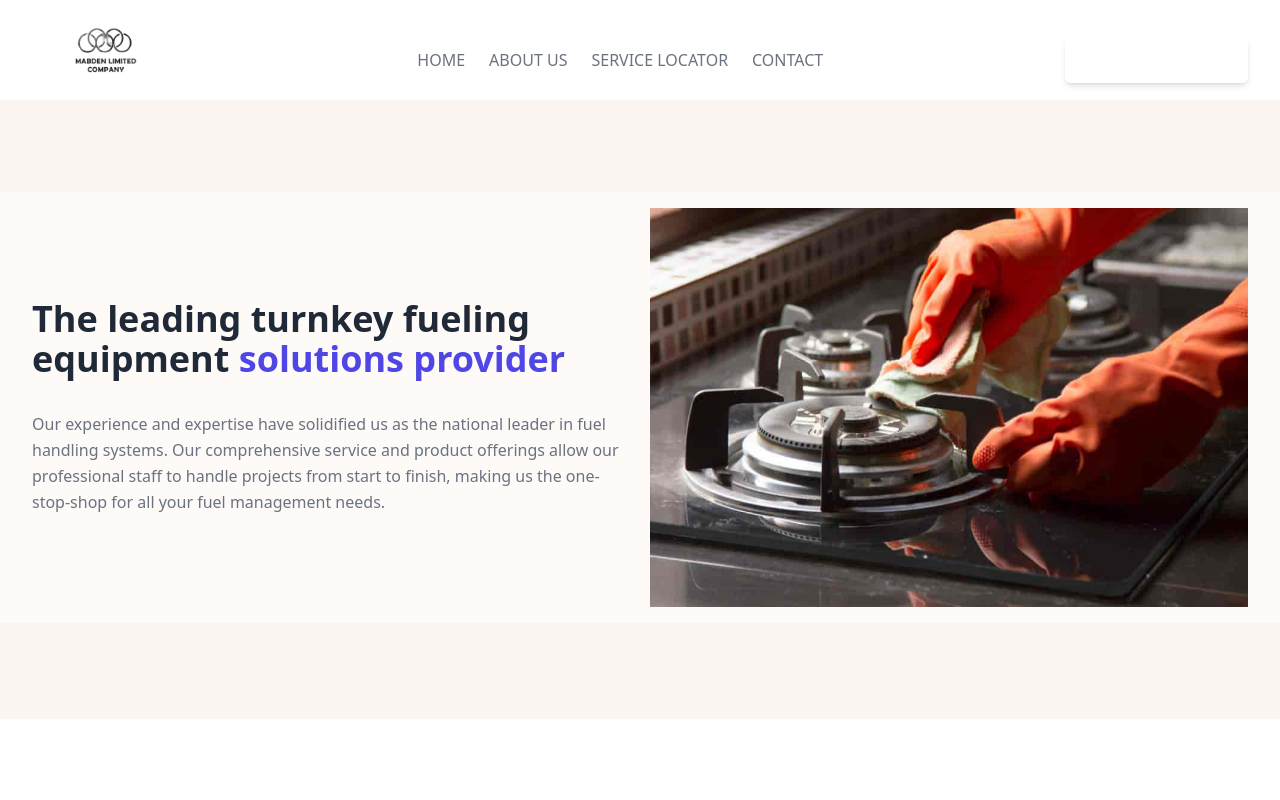
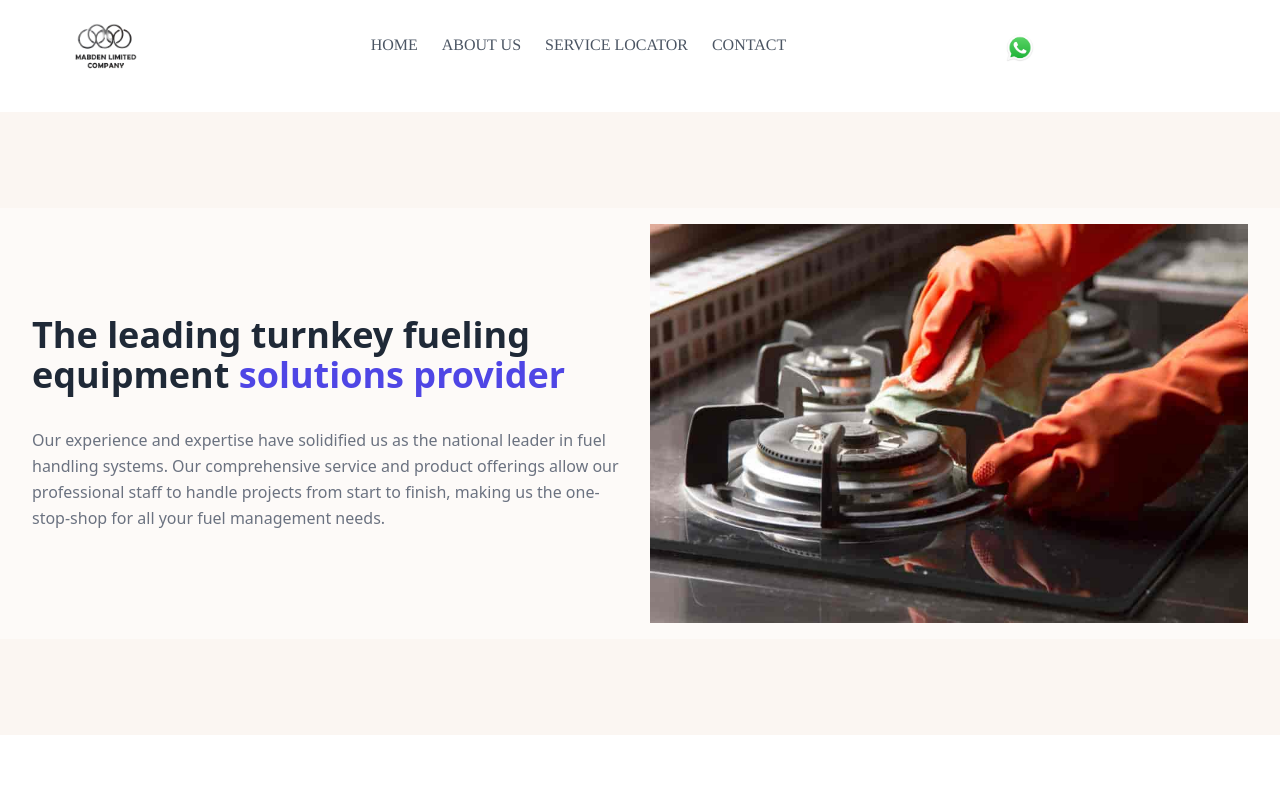
Before and after one commit to olatunde1/gasProject, a React (Create React App) app: page / in a window 1280 px wide. Shown: the top 800 px of the page. Built offline with nearby package versions, Linux system fonts and the light colour scheme.

Commit message:
update on the navbar

```diff
--- a/src/components/Hero.jsx
+++ b/src/components/Hero.jsx
@@ -8,7 +8,7 @@ import Slide from 'react-reveal/Slide';
 export default function Hero ()  {
     return (
         <div className='hero'>
-        <section className="cta-sec relative max-w-screen-xl mx-auto py-4 px-4 sm:px-8 mt-36">
+        <section className="cta-sec relative max-w-screen-xl mx-auto py-4 px-4 sm:px-8 mt-12">
             <div className="absolute top-0 left-0 w-full h-full bg-white opacity-40"></div>
             <div className="relative z-0 gap-5 items-center lg:flex">
             <Bounce left cascade>
--- a/src/components/Nav.jsx
+++ b/src/components/Nav.jsx
@@ -1,27 +1,45 @@
-import React from 'react'
-import { useState } from 'react';
+import { useEffect, useRef, useState } from 'react';
 import logo from '../images/logo.png';
+import whatssap from '../images/WhatsApp_icon.png'
 import '../index.css';
 
 
-
-export default function Nav () {
+export default function Nav ()  {
 
   const [state, setState] = useState(false)
+  const navRef = useRef()
 
   // Replace javascript:void(0) path with your path
   const navigation = [
-      { title: "HOME", path: 'Hero' },
-      { title: "ABOUT US", path: "" },
-      { title: "SERVICE LOCATOR", path: "" },
-      { title: "CONTACT",path:'Contact'}
+      { title: "HOME", path: "" },
+      { title: "ABOUT US", path: "javascript:void(0)" },
+      { title: "SERVICE LOCATOR", path: "javascript:void(0)" },
+      { title: "CONTACT", path: "javascript:void(0)" },
+
   ]
+  useEffect(() => {
+
+      const body = document.body
+
+      // Disable scrolling
+      const customBodyStyle = ["overflow-hidden", "lg:overflow-visible"]
+      if (state) body.classList.add(...customBodyStyle)
+      // Enable scrolling
+      else body.classList.remove(...customBodyStyle)
+
+      // Sticky strick
+      const customStyle = ["sticky-nav", "fixed", "border-b"]
+      window.onscroll = () => {
+          if (window.scrollY > 80) navRef.current.classList.add(...customStyle)
+          else navRef.current.classList.remove(...customStyle)
+      }
+    }, [state])
+
 
   return (
-        <>
-        <header className='wrap relative'>
-        <nav className="items-center pt-5 px-4 mx-auto max-w-screen-xl sm:px-8 md:flex md:space-x-6">
-            <div className="flex justify-between">
+      <nav ref={navRef} className="wrap bg-white w-full top-0 z-20">
+          <div className="items-center px-4 max-w-screen-xl mx-auto lg:flex lg:px-8">
+              <div className="flex items-center justify-between py-3 lg:py-4 lg:block">
                     <a href="javascript:void(0)">
                         <img
                             src={logo}
@@ -30,43 +48,55 @@ export default function Nav () {
                             alt="Float UI logo"
                         />
                     </a>
-                <button className="text-gray-500 outline-none md:hidden"
+                  <div className="lg:hidden">
+                      <button className="text-gray-700 outline-none p-2 rounded-md focus:border-gray-400 focus:border"
                           onClick={() => setState(!state)}
                       >
                           {
                               state ? (
-                            <svg xmlns="http://www.w3.org/2000/svg" className="h-6 w-6" fill="none" viewBox="0 0 24 24" stroke="currentColor">
-                                <path strokeLinecap="round" strokeLinejoin="round" strokeWidth={2} d="M6 18L18 6M6 6l12 12" />
+                                  <svg xmlns="http://www.w3.org/2000/svg" className="h-6 w-6" viewBox="0 0 20 20" fill="currentColor">
+                                      <path fillRule="evenodd" d="M4.293 4.293a1 1 0 011.414 0L10 8.586l4.293-4.293a1 1 0 111.414 1.414L11.414 10l4.293 4.293a1 1 0 01-1.414 1.414L10 11.414l-4.293 4.293a1 1 0 01-1.414-1.414L8.586 10 4.293 5.707a1 1 0 010-1.414z" clipRule="evenodd" />
                                   </svg>
                               ) : (
-
                                   <svg xmlns="http://www.w3.org/2000/svg" className="h-6 w-6" fill="none" viewBox="0 0 24 24" stroke="currentColor">
-                                <path strokeLinecap="round" strokeLinejoin="round" strokeWidth={2} d="M4 6h16M4 12h16M4 18h16" />
+                                      <path strokeLinecap="round" strokeLinejoin="round" strokeWidth={2} d="M4 8h16M4 16h16" />
                                   </svg>
                               )
                           }
                       </button>
                   </div>
+              </div>
+              <div className={`flex-1 justify-between flex-row-reverse lg:overflow-visible lg:flex lg:pb-0 lg:pr-0 lg:h-auto ${ state ? 'h-screen pb-20 overflow-auto pr-4' : 'hidden'}`}>
+                    <div>
+                        <ul className="flex flex-col-reverse space-x-0 lg:space-x-6 lg:flex-row">
 
-            <ul className={`flex-1 justify-between mt-12 md:flex md:mt-0 ${state ? '' : 'hidden'}`}>
-                <li className="order-2 pb-5 md:pb-0">
-                    <a href="https://api.whatsapp.com/send?phone=+2348035331782&text=I will like to request for your service" className="py-3 px-6 rounded-md shadow-md text-white text-black hover:bg-indigo-500 hover:text-white focus:shadow-none block md:inline">
+                            <li className="mt-4  mb-4 lg:mt-0">
+                               <a href='https://api.whatsapp.com/send?phone=+2348035331782&text=I will like to request for your service"'><img className='invisible lg:visible cursor-pointer' src={whatssap} width={30} height={30} alt="Chat us Now" /></a>
+                            </li>
+                            <li className="mt-4 mb-4 lg:mt-0">
+                                <a href="https://api.whatsapp.com/send?phone=+2348035331782&text=I will like to request for your service" className="lg:invisible md:visible  py-3 px-6 text-center rounded-md shadow-md text-white text-black hover:bg-indigo-500 hover:text-white focus:shadow-none block md:inline">
                                     REQUEST SERVICE
                                 </a>
                             </li>
-                <div className="order-1 flex-1 justify-center items-center space-y-5 md:flex md:space-x-6 md:space-y-0">
+                        </ul>
+                    </div>
+                    <div className="flex-1">
+                        <ul className="justify-center items-center space-y-8 lg:flex lg:space-x-6 lg:space-y-0">
                             {
-                        navigation.map((item, idx) => (
-                            <li className="text-gray-500 hover:text-indigo-600" key={idx}>
-                                <a href={item.path}>{item.title}</a>
+                                navigation.map((item, idx) => {
+                                    return (
+                                        <li key={idx} className="text-gray-600 hover:text-indigo-600">
+                                            <a href={item.path}>
+                                                { item.title }
+                                            </a>
                                         </li>
-                        ))
+                                    )
+                                })
                             }
+                        </ul>
                     </div>
-            </ul>
+              </div>
+          </div>
       </nav>
-        </header>
-            </>
   )
-
 }
--- a/src/index.css
+++ b/src/index.css
@@ -18,12 +18,7 @@
 
 
 .wrap {
-    position: fixed !important;
-    top: 0;
-    z-index: 99;
-    width: 100%;
-    background-color: #fff !important;
-    background-image: none !important;
+   font-family: Saol, Times, "Times New Roman", serif;;
 }
 
 .service{
@@ -478,6 +473,22 @@ Ensure the default browser behavior of the `hidden` attribute.
 }
 
 
+ /* Add this style to your css file */
+.sticky-nav {
+     animation: sticky-nav 300ms;
+}
+
+@keyframes sticky-nav {
+    0% {
+        transform: translateY(-6em)
+    }
+
+    100% {
+        transform: translateY(0)
+    }
+}
+
+
 /*--------------------------------------------------------------
 # Contact
 --------------------------------------------------------------*/
```
Lines whose indentation alone changed are shown as unchanged.
